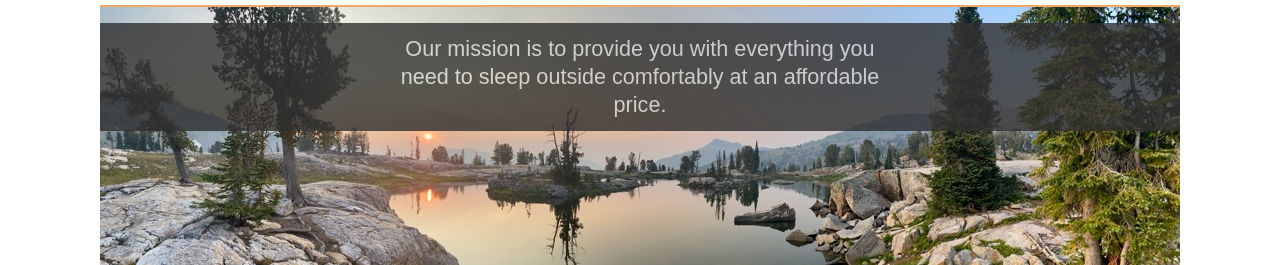
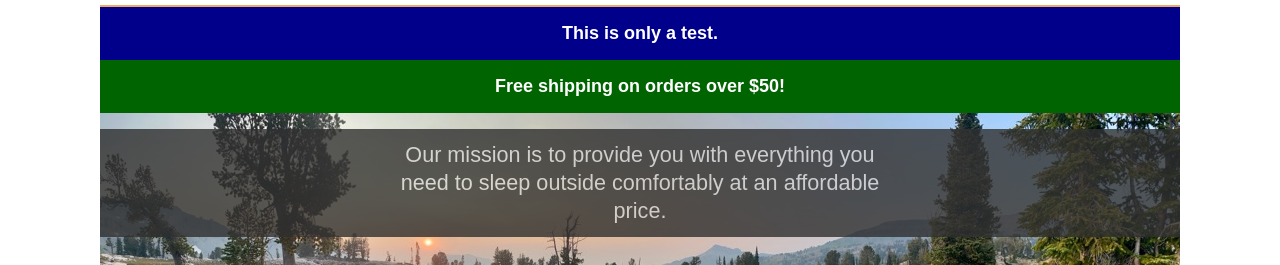
Before and after one commit to emmanuelbassey685/WDD330, a website built with Vite: page src/index.html in a window 1280 px wide. Shown: the part 71-336 px from the top of the page. Built offline with nearby package versions, Linux system fonts and the light colour scheme.

Commit message:
Initial Commit

```diff
--- a/src/css/style.css
+++ b/src/css/style.css
@@ -241,6 +241,15 @@ button {
   grid-column: 3;
 }
 
+.alert-list {
+  width: 100%;
+}
+
+.alert-list p {
+  text-align: center;
+  font-weight: bold;
+}
+
 @media screen and (min-width: 500px) {
   body {
     max-width: 1080px;
--- /dev/null
+++ b/src/js/Alert.js
@@ -0,0 +1,38 @@
+export default class Alert {
+  constructor(jsonPath) {
+    this.jsonPath = jsonPath;
+  }
+
+  async getData() {
+    const response = await fetch(this.jsonPath);
+    return await response.json();
+  }
+
+  async init() {
+    const alerts = await this.getData();
+
+    if (!alerts.length) return;
+
+    const alertSection = document.createElement("section");
+    alertSection.classList.add("alert-list");
+
+    alerts.forEach((alert) => {
+      const p = document.createElement("p");
+      p.textContent = alert.message;
+
+      p.style.backgroundColor = alert.background;
+      p.style.color = alert.color;
+
+      p.style.padding = "1rem";
+      p.style.margin = "0";
+
+      alertSection.appendChild(p);
+    });
+
+    const main = document.querySelector("main");
+
+    if (main) {
+      main.prepend(alertSection);
+    }
+  }
+}
--- a/src/js/main.js
+++ b/src/js/main.js
@@ -1,5 +1,6 @@
 import ProductData from "./ProductData.mjs";
 import ProductList from "./ProductList.mjs";
+import Alert from "./Alert.js";
 
 const dataSource = new ProductData("tents");
 
@@ -8,3 +9,8 @@ const element = document.querySelector(".product-list");
 const productList = new ProductList("Tents", dataSource, element);
 
 productList.init();
+
+
+const alerts = new Alert("/json/alerts.json");
+
+alerts.init();
--- /dev/null
+++ b/src/public/json/alerts.json
@@ -0,0 +1,12 @@
+[
+  {
+    "message": "This is only a test.",
+    "background": "darkblue",
+    "color": "white"
+  },
+  {
+    "message": "Free shipping on orders over $50!",
+    "background": "darkgreen",
+    "color": "white"
+  }
+]
```
